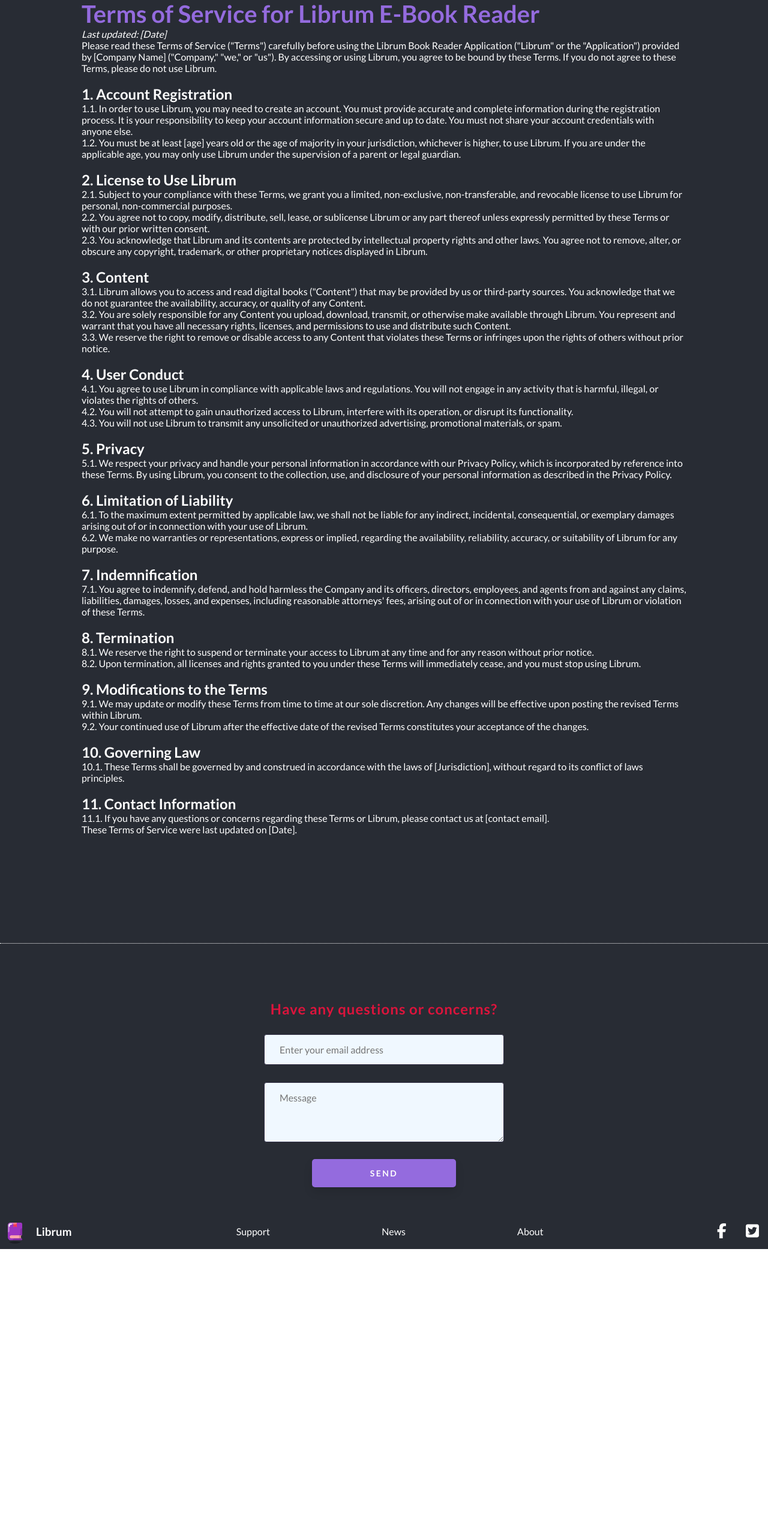
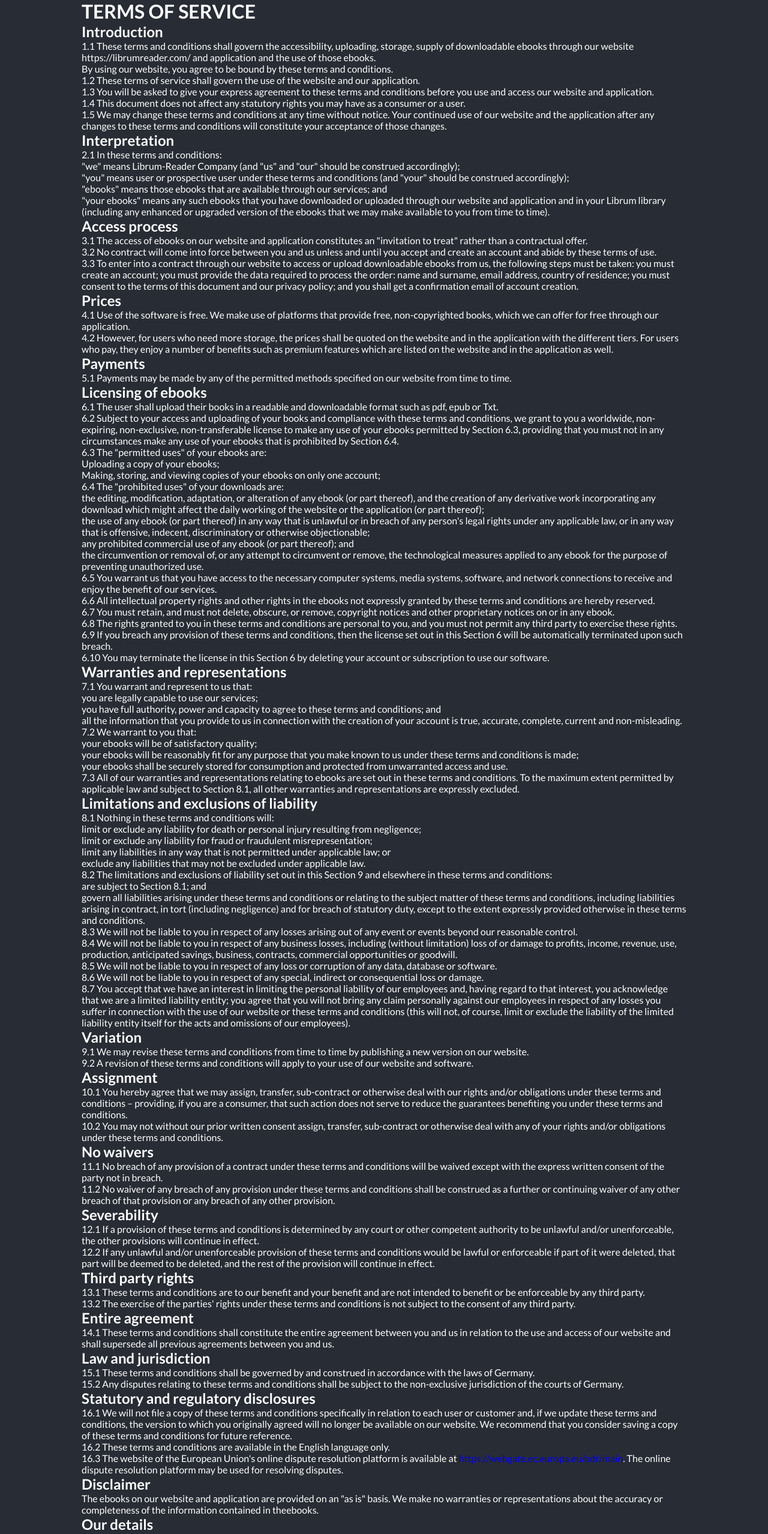
Before and after one commit to Librum-Reader/Librum-Website, a React (Create React App) app: page /termsofservice in a window 1280 px wide. Shown: the part 220-2777 px from the top of the page at 60% size. Before the commit the page ends 2302 px from the top, so only its background shows below. Built offline with nearby package versions, Linux system fonts and the light colour scheme; no server answers; a web font is replaced by a local one; what react-google-recaptcha-v3 would draw is missing.

Commit message:
Added new ToS

```diff
--- a/src/Pages/TermsOfService/Template.js
+++ b/src/Pages/TermsOfService/Template.js
@@ -1,77 +1,192 @@
 const Template = () => (
   <div className="main-template">
 
-    <h1 className="title">Terms of Service for Librum E-Book Reader</h1>
+	<h1>TERMS OF SERVICE</h1>
 
-    <p><em>Last updated: [Date]</em></p>
+	<h2>Introduction</h2>
 
-    <p>Please read these Terms of Service ("Terms") carefully before using the Librum Book Reader Application ("Librum" or the "Application") provided by [Company Name] ("Company," "we," or "us"). By accessing or using Librum, you agree to be bound by these Terms. If you do not agree to these Terms, please do not use Librum.</p>
-    <br />
-    <h2>1. Account Registration</h2>
+	<ol>
+		<li>1.1 These terms and conditions shall govern the accessibility, uploading, storage, supply of downloadable ebooks through our website https://librumreader.com/ and application and the use of those ebooks.</li>
+		<li>By using our website, you agree to be bound by these terms and conditions.</li>
+		<li>1.2 These terms of service shall govern the use of the website and our application.</li>
+		<li>1.3 You will be asked to give your express agreement to these terms and conditions before you use and access our website and application.</li>
+		<li>1.4 This document does not affect any statutory rights you may have as a consumer or a user.</li>
+		<li>1.5 We may change these terms and conditions at any time without notice. Your continued use of our website and the application after any changes to these terms and conditions will constitute your acceptance of those changes.</li>
+	</ol>
 
-    <p>1.1. In order to use Librum, you may need to create an account. You must provide accurate and complete information during the registration process. It is your responsibility to keep your account information secure and up to date. You must not share your account credentials with anyone else.</p>
+	<h2>Interpretation</h2>
 
-    <p>1.2. You must be at least [age] years old or the age of majority in your jurisdiction, whichever is higher, to use Librum. If you are under the applicable age, you may only use Librum under the supervision of a parent or legal guardian.</p>
-    <br />
-    <h2>2. License to Use Librum</h2>
+	<ol>
+		<li>2.1 In these terms and conditions:</li>
+		<ol type="a">
+			<li>"we" means Librum-Reader Company (and "us" and "our" should be construed accordingly);</li>
+			<li>"you" means user or prospective user under these terms and conditions (and "your" should be construed accordingly);</li>
+			<li>"ebooks" means those ebooks that are available through our services; and</li>
+			<li>"your ebooks" means any such ebooks that you have downloaded or uploaded through our website and application and in your Librum library (including any enhanced or upgraded version of the ebooks that we may make available to you from time to time).</li>
+		</ol>
+	</ol>
 
-    <p>2.1. Subject to your compliance with these Terms, we grant you a limited, non-exclusive, non-transferable, and revocable license to use Librum for personal, non-commercial purposes.</p>
+	<h2>Access process</h2>
 
-    <p>2.2. You agree not to copy, modify, distribute, sell, lease, or sublicense Librum or any part thereof unless expressly permitted by these Terms or with our prior written consent.</p>
+	<ol>
+		<li>3.1 The access of ebooks on our website and application constitutes an "invitation to treat" rather than a contractual offer.</li>
+		<li>3.2 No contract will come into force between you and us unless and until you accept and create an account and abide by these terms of use.</li>
+		<li>3.3 To enter into a contract through our website to access or upload downloadable ebooks from us, the following steps must be taken: you must create an account; you must provide the data required to process the order: name and surname, email address, country of residence; you must consent to the terms of this document and our privacy policy; and you shall get a confirmation email of account creation.</li>
+	</ol>
 
-    <p>2.3. You acknowledge that Librum and its contents are protected by intellectual property rights and other laws. You agree not to remove, alter, or obscure any copyright, trademark, or other proprietary notices displayed in Librum.</p>
-    <br />
-    <h2>3. Content</h2>
+	<h2>Prices</h2>
 
-    <p>3.1. Librum allows you to access and read digital books ("Content") that may be provided by us or third-party sources. You acknowledge that we do not guarantee the availability, accuracy, or quality of any Content.</p>
+	<ol>
+		<li>4.1 Use of the software is free. We make use of platforms that provide free, non-copyrighted books, which we can offer for free through our application.</li>
+		<li>4.2 However, for users who need more storage, the prices shall be quoted on the website and in the application with the different tiers. For users who pay, they enjoy a number of benefits such as premium features which are listed on the website and in the application as well.</li>
+	</ol>
 
-    <p>3.2. You are solely responsible for any Content you upload, download, transmit, or otherwise make available through Librum. You represent and warrant that you have all necessary rights, licenses, and permissions to use and distribute such Content.</p>
+	<h2>Payments</h2>
 
-    <p>3.3. We reserve the right to remove or disable access to any Content that violates these Terms or infringes upon the rights of others without prior notice.</p>
-    <br />
-    <h2>4. User Conduct</h2>
+	<ol>
+		<li>5.1 Payments may be made by any of the permitted methods specified on our website from time to time.</li>
+	</ol>
 
-    <p>4.1. You agree to use Librum in compliance with applicable laws and regulations. You will not engage in any activity that is harmful, illegal, or violates the rights of others.</p>
+	<h2>Licensing of ebooks</h2>
 
-    <p>4.2. You will not attempt to gain unauthorized access to Librum, interfere with its operation, or disrupt its functionality.</p>
+	<ol>
+		<li>6.1 The user shall upload their books in a readable and downloadable format such as pdf, epub or Txt.</li>
+		<li>6.2 Subject to your access and uploading of your books and compliance with these terms and conditions, we grant to you a worldwide, non-expiring, non-exclusive, non-transferable license to make any use of your ebooks permitted by Section 6.3, providing that you must not in any circumstances make any use of your ebooks that is prohibited by Section 6.4.</li>
+		<li>6.3 The "permitted uses" of your ebooks are:</li>
+		<ol type="a">
+			<li>Uploading a copy of your ebooks;</li>
+			<li>Making, storing, and viewing copies of your ebooks on only one account;</li>
+		</ol>
+		<li>6.4 The "prohibited uses" of your downloads are:</li>
+		<ol type="a">
+			<li>the editing, modification, adaptation, or alteration of any ebook (or part thereof), and the creation of any derivative work incorporating any download which might affect the daily working of the website or the application (or part thereof);</li>
+			<li>the use of any ebook (or part thereof) in any way that is unlawful or in breach of any person's legal rights under any applicable law, or in any way that is offensive, indecent, discriminatory or otherwise objectionable;</li>
+			<li>any prohibited commercial use of any ebook (or part thereof); and</li>
+			<li>the circumvention or removal of, or any attempt to circumvent or remove, the technological measures applied to any ebook for the purpose of preventing unauthorized use.</li>
+		</ol>
+		<li>6.5 You warrant us that you have access to the necessary computer systems, media systems, software, and network connections to receive and enjoy the benefit of our services.</li>
+		<li>6.6 All intellectual property rights and other rights in the ebooks not expressly granted by these terms and conditions are hereby reserved.</li>
+		<li>6.7 You must retain, and must not delete, obscure, or remove, copyright notices and other proprietary notices on or in any ebook.</li>
+		<li>6.8 The rights granted to you in these terms and conditions are personal to you, and you must not permit any third party to exercise these rights.</li>
+		<li>6.9 If you breach any provision of these terms and conditions, then the license set out in this Section 6 will be automatically terminated upon such breach.</li>
+		<li>6.10 You may terminate the license in this Section 6 by deleting your account or subscription to use our software.</li>
+	</ol>
 
-    <p>4.3. You will not use Librum to transmit any unsolicited or unauthorized advertising, promotional materials, or spam.</p>
-    <br />
-    <h2>5. Privacy</h2>
+	<h2>Warranties and representations</h2>
 
-    <p>5.1. We respect your privacy and handle your personal information in accordance with our Privacy Policy, which is incorporated by reference into these Terms. By using Librum, you consent to the collection, use, and disclosure of your personal information as described in the Privacy Policy.</p>
-    <br />
-    <h2>6. Limitation of Liability</h2>
+	<ol>
+		<li>7.1 You warrant and represent to us that:</li>
+<ol type="1">
+	<li>you are legally capable to use our services;</li>
+	<li>you have full authority, power and capacity to agree to these terms and conditions; and</li>
+	<li>all the information that you provide to us in connection with the creation of your account is true, accurate, complete, current and non-misleading.</li>
+</ol>
+<li>7.2 We warrant to you that:</li>
+<ol type="1">
+	<li>your ebooks will be of satisfactory quality;</li>
+	<li>your ebooks will be reasonably fit for any purpose that you make known to us under these terms and conditions is made;</li>
+	<li>your ebooks shall be securely stored for consumption and protected from unwarranted access and use.</li>
+</ol>
+</ol>
+<li>7.3 All of our warranties and representations relating to ebooks are set out in these terms and conditions. To the maximum extent permitted by applicable law and subject to Section 8.1, all other warranties and representations are expressly excluded.</li>
 
-    <p>6.1. To the maximum extent permitted by applicable law, we shall not be liable for any indirect, incidental, consequential, or exemplary damages arising out of or in connection with your use of Librum.</p>
+<h2>Limitations and exclusions of liability</h2>
 
-    <p>6.2. We make no warranties or representations, express or implied, regarding the availability, reliability, accuracy, or suitability of Librum for any purpose.</p>
-    <br />
-    <h2>7. Indemnification</h2>
+<ol>
+	<li>8.1 Nothing in these terms and conditions will:</li>
+	<ol type="a">
+		<li>limit or exclude any liability for death or personal injury resulting from negligence;</li>
+		<li>limit or exclude any liability for fraud or fraudulent misrepresentation;</li>
+		<li>limit any liabilities in any way that is not permitted under applicable law; or</li>
+		<li>exclude any liabilities that may not be excluded under applicable law.</li>
+	</ol>
+	<li>8.2 The limitations and exclusions of liability set out in this Section 9 and elsewhere in these terms and conditions:</li>
+	<ol type="a">
+		<li>are subject to Section 8.1; and</li>
+		<li>govern all liabilities arising under these terms and conditions or relating to the subject matter of these terms and conditions, including liabilities arising in contract, in tort (including negligence) and for breach of statutory duty, except to the extent expressly provided otherwise in these terms and conditions.</li>
+	</ol>
+	<li>8.3 We will not be liable to you in respect of any losses arising out of any event or events beyond our reasonable control.</li>
+	<li>8.4 We will not be liable to you in respect of any business losses, including (without limitation) loss of or damage to profits, income, revenue, use, production, anticipated savings, business, contracts, commercial opportunities or goodwill.</li>
+	<li>8.5 We will not be liable to you in respect of any loss or corruption of any data, database or software.</li>
+	<li>8.6 We will not be liable to you in respect of any special, indirect or consequential loss or damage.</li>
+	<li>8.7 You accept that we have an interest in limiting the personal liability of our employees and, having regard to that interest, you acknowledge that we are a limited liability entity; you agree that you will not bring any claim personally against our employees in respect of any losses you suffer in connection with the use of our website or these terms and conditions (this will not, of course, limit or exclude the liability of the limited liability entity itself for the acts and omissions of our employees).</li>
+</ol>
 
-    <p>7.1. You agree to indemnify, defend, and hold harmless the Company and its officers, directors, employees, and agents from and against any claims, liabilities, damages, losses, and expenses, including reasonable attorneys' fees, arising out of or in connection with your use of Librum or violation of these Terms.</p>
-    <br />
-    <h2>8. Termination</h2>
+<h2>Variation</h2>
 
-    <p>8.1. We reserve the right to suspend or terminate your access to Librum at any time and for any reason without prior notice.</p>
+<ol>
+	<li>9.1 We may revise these terms and conditions from time to time by publishing a new version on our website.</li>
+	<li>9.2 A revision of these terms and conditions will apply to your use of our website and software.</li>
+</ol>
 
-    <p>8.2. Upon termination, all licenses and rights granted to you under these Terms will immediately cease, and you must stop using Librum.</p>
-    <br />
-    <h2>9. Modifications to the Terms</h2>
+<h2>Assignment</h2>
 
-    <p>9.1. We may update or modify these Terms from time to time at our sole discretion. Any changes will be effective upon posting the revised Terms within Librum.</p>
+<ol>
+	<li>10.1 You hereby agree that we may assign, transfer, sub-contract or otherwise deal with our rights and/or obligations under these terms and conditions – providing, if you are a consumer, that such action does not serve to reduce the guarantees benefiting you under these terms and conditions.</li>
+	<li>10.2 You may not without our prior written consent assign, transfer, sub-contract or otherwise deal with any of your rights and/or obligations under these terms and conditions.</li>
+</ol>
 
-    <p>9.2. Your continued use of Librum after the effective date of the revised Terms constitutes your acceptance of the changes.</p>
-    <br />
-    <h2>10. Governing Law</h2>
+<h2>No waivers</h2>
 
-    <p>10.1. These Terms shall be governed by and construed in accordance with the laws of [Jurisdiction], without regard to its conflict of laws principles.</p>
-    <br />
-    <h2>11. Contact Information</h2>
+<ol>
+	<li>11.1 No breach of any provision of a contract under these terms and conditions will be waived except with the express written consent of the party not in breach.</li>
+	<li>11.2 No waiver of any breach of any provision under these terms and conditions shall be construed as a further or continuing waiver of any other breach of that provision or any breach of any other provision.</li>
+</ol>
 
-    <p>11.1. If you have any questions or concerns regarding these Terms or Librum, please contact us at [contact email].</p>
+<h2>Severability</h2>
 
-    <p>These Terms of Service were last updated on [Date].</p>
+<ol>
+	<li>12.1 If a provision of these terms and conditions is determined by any court or other competent authority to be unlawful and/or unenforceable, the other provisions will continue in effect.</li>
+	<li>12.2 If any unlawful and/or unenforceable provision of these terms and conditions would be lawful or enforceable if part of it were deleted, that part will be deemed to be deleted, and the rest of the provision will continue in effect.</li>
+</ol>
+
+<h2>Third party rights</h2>
+
+<ol>
+	<li>13.1 These terms and conditions are to our benefit and your benefit and are not intended to benefit or be enforceable by any third party.</li>
+	<li>13.2 The exercise of the parties' rights under these terms and conditions is not subject to the consent of any third party.</li>
+</ol>
+
+<h2>Entire agreement</h2>
+
+<ol>
+	<li>14.1 These terms and conditions shall constitute the entire agreement between you and us in relation to the use and access of our website and shall supersede all previous agreements between you and us.</li>
+</ol>
+
+<h2>Law and jurisdiction</h2>
+
+<ol>
+	<li>15.1 These terms and conditions shall be governed by and construed in accordance with the laws of Germany.</li>
+	<li>15.2 Any disputes relating to these terms and conditions shall be subject to the non-exclusive jurisdiction of the courts of Germany.</li>
+</ol>
+
+<h2>Statutory and regulatory disclosures</h2>
+
+<ol>
+	<li>16.1 We will not file a copy of these terms and conditions specifically in relation to each user or customer and, if we update these terms and conditions, the version to which you originally agreed will no longer be available on our website. We recommend that you consider saving a copy of these terms and conditions for future reference.</li>
+	<li>16.2 These terms and conditions are available in the English language only.</li>
+	<li>16.3 The website of the European Union's online dispute resolution platform is available at <a href="https://webgate.ec.europa.eu/odr/main">https://webgate.ec.europa.eu/odr/main</a>. The online dispute resolution platform may be used for resolving disputes.</li>
+</ol>
+
+<h2>Disclaimer</h2>
+
+<p>The ebooks on our website and application are provided on an "as is" basis. We make no warranties or representations about the accuracy or completeness of the information contained in theebooks.</p>
+
+<h2>Our details</h2>
+
+<ol>
+	<li>18.1 This website is owned and operated by the Librum-Reader company.</li>
+	<li>18.2 Our registered office is at Kirchenkamp 2, 50226, Frechen in Germany.</li>
+	<li>18.3 You can contact us:</li>
+	<ol type="a">
+		<li>by post, using the postal address given above;</li>
+		<li>using our website contact form;</li>
+		<li>by email, using the email address published on our website from time to time - <a href="mailto:contact@librumreader.com">contact@librumreader.com</a>.</li>
+	</ol>
+</ol>
+
+<p>Effective Date: 06.07.2023</p>
+
 
   </div>
 );
```
